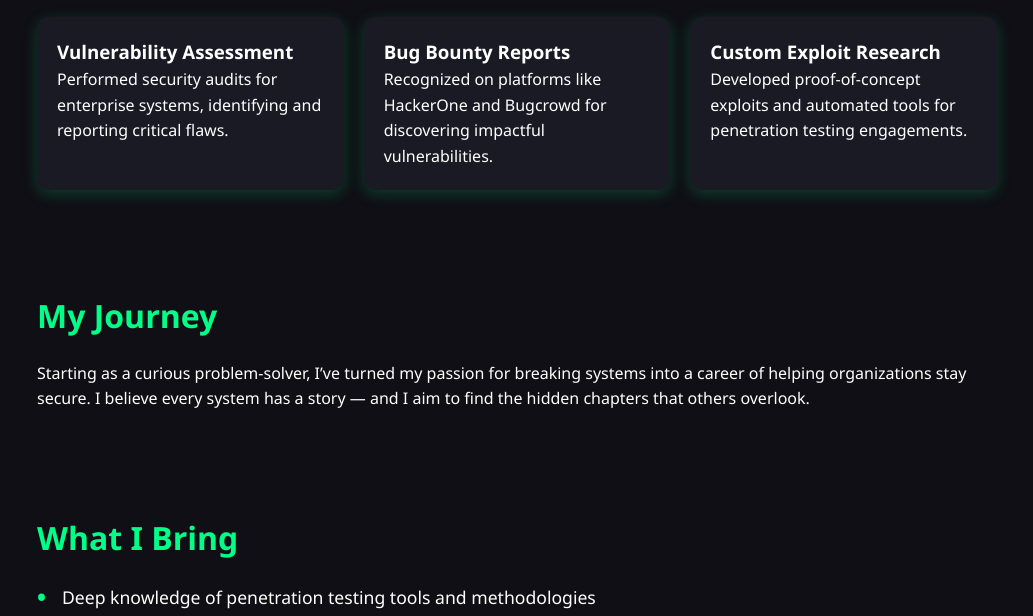
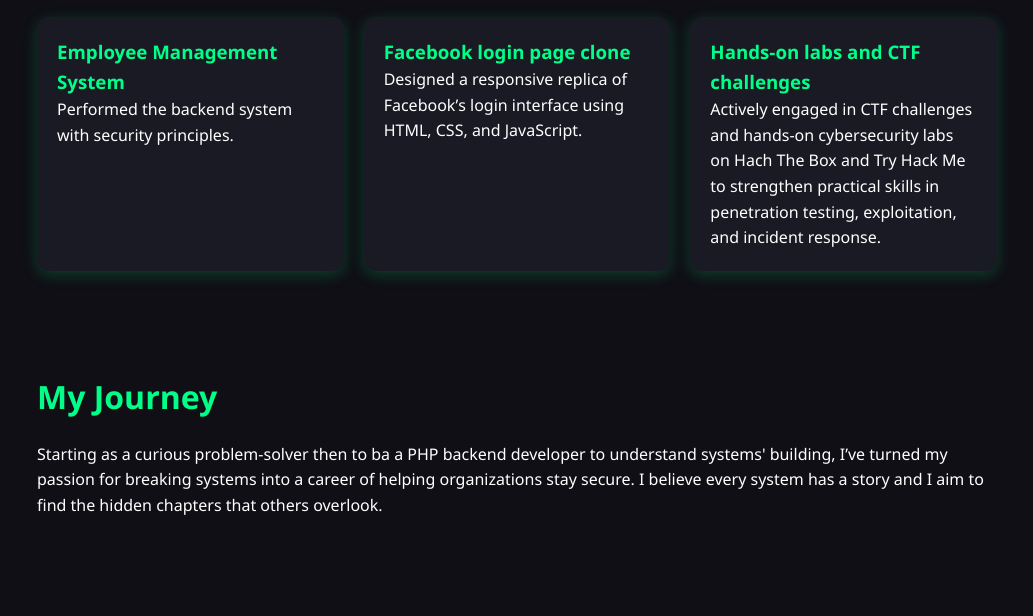
Before and after one commit to kero220/Portfolio, a plain HTML site: page index.html in a window 1280 px wide. Shown: the part 647-1263 px from the top of the page, without its empty margins (123-1156 px from the left). Drawn offline with Linux system fonts and the light colour scheme.

Commit message:
Add files via upload

```diff
--- a/index.html
+++ b/index.html
@@ -42,21 +42,23 @@
     </p>
   </section>
 
-  <!-- Work Showcase -->
+  <!-- Highlighted Work -->
   <section class="work" id="projects">
     <h2>Highlighted Work</h2>
     <div class="work-grid">
       <div class="card">
-        <h3>Vulnerability Assessment</h3>
-        <p>Performed security audits for enterprise systems, identifying and reporting critical flaws.</p>
+        <h3> Employee Management System</h3>
+        <p>Performed the backend system with security principles.</p>
       </div>
       <div class="card">
-        <h3>Bug Bounty Reports</h3>
-        <p>Recognized on platforms like HackerOne and Bugcrowd for discovering impactful vulnerabilities.</p>
+        <h3>Facebook login page clone</h3>
+        <p>Designed a responsive replica of Facebookʼs login interface using HTML, CSS, and
+          JavaScript.</p>
       </div>
       <div class="card">
-        <h3>Custom Exploit Research</h3>
-        <p>Developed proof-of-concept exploits and automated tools for penetration testing engagements.</p>
+        <h3>Hands-on labs and CTF challenges</h3>
+        <p>Actively engaged in CTF challenges and hands-on cybersecurity labs on Hach The Box and Try Hack Me
+          to strengthen practical skills in penetration testing, exploitation, and incident response.</p>
       </div>
     </div>
   </section>
@@ -65,8 +67,8 @@
   <section class="story" id="story">
     <h2>My Journey</h2>
     <p>
-      Starting as a curious problem-solver, I’ve turned my passion for breaking systems into a career
-      of helping organizations stay secure. I believe every system has a story — and I aim to find
+      Starting as a curious problem-solver then to ba a PHP backend developer to understand systems' building, I’ve turned my passion for breaking systems into a career
+      of helping organizations stay secure. I believe every system has a story and I aim to find
       the hidden chapters that others overlook.
     </p>
   </section>
--- a/style.css
+++ b/style.css
@@ -111,6 +111,7 @@ h2 {
   box-shadow: 0 4px 15px rgba(0, 255, 136, 0.2);
   transition: transform 0.3s ease, box-shadow 0.3s ease;
 }
+.card h3 {color: #00ff88}
 .card:hover {
   transform: translateY(-5px);
   box-shadow: 0 8px 25px rgba(0, 162, 255, 0.4);
```
